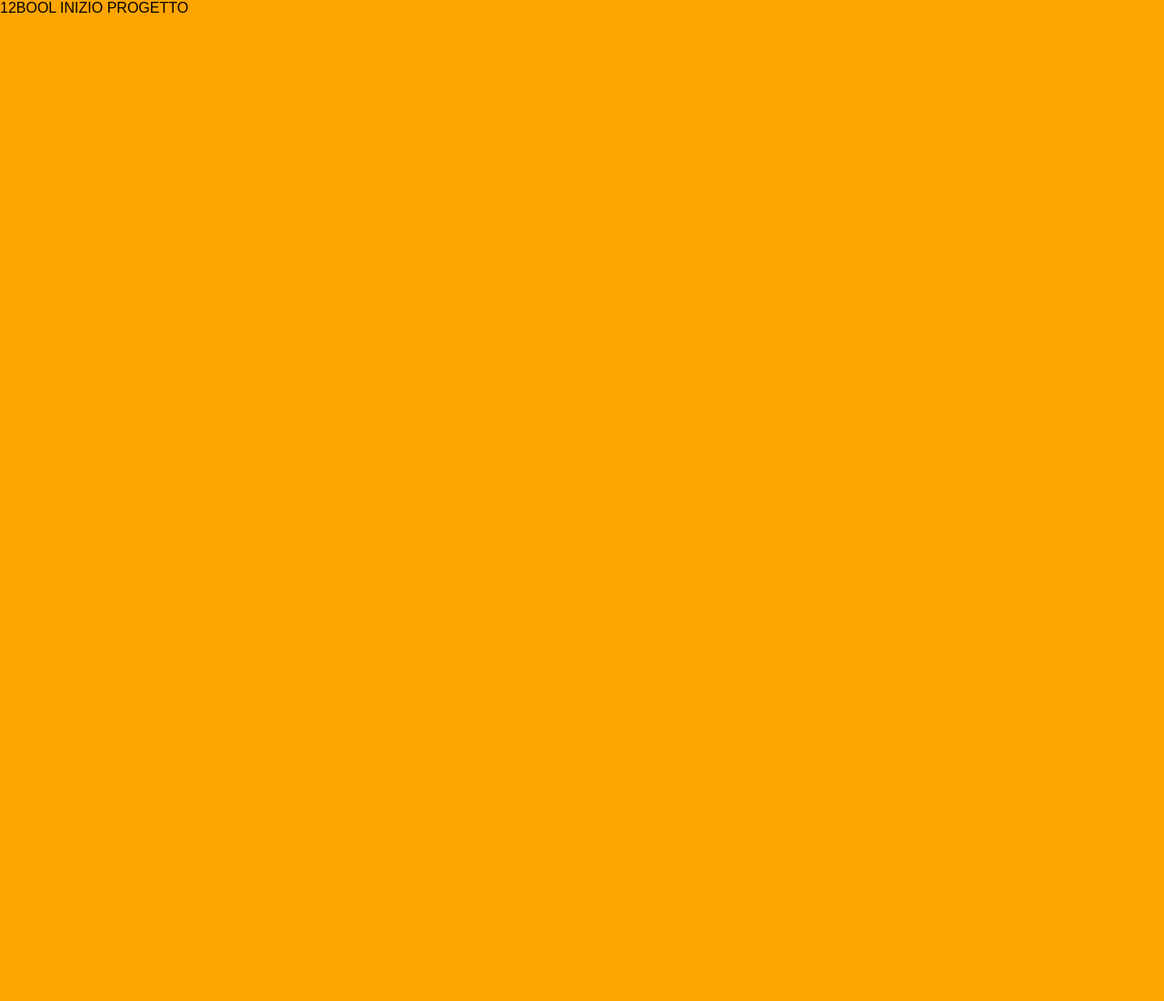
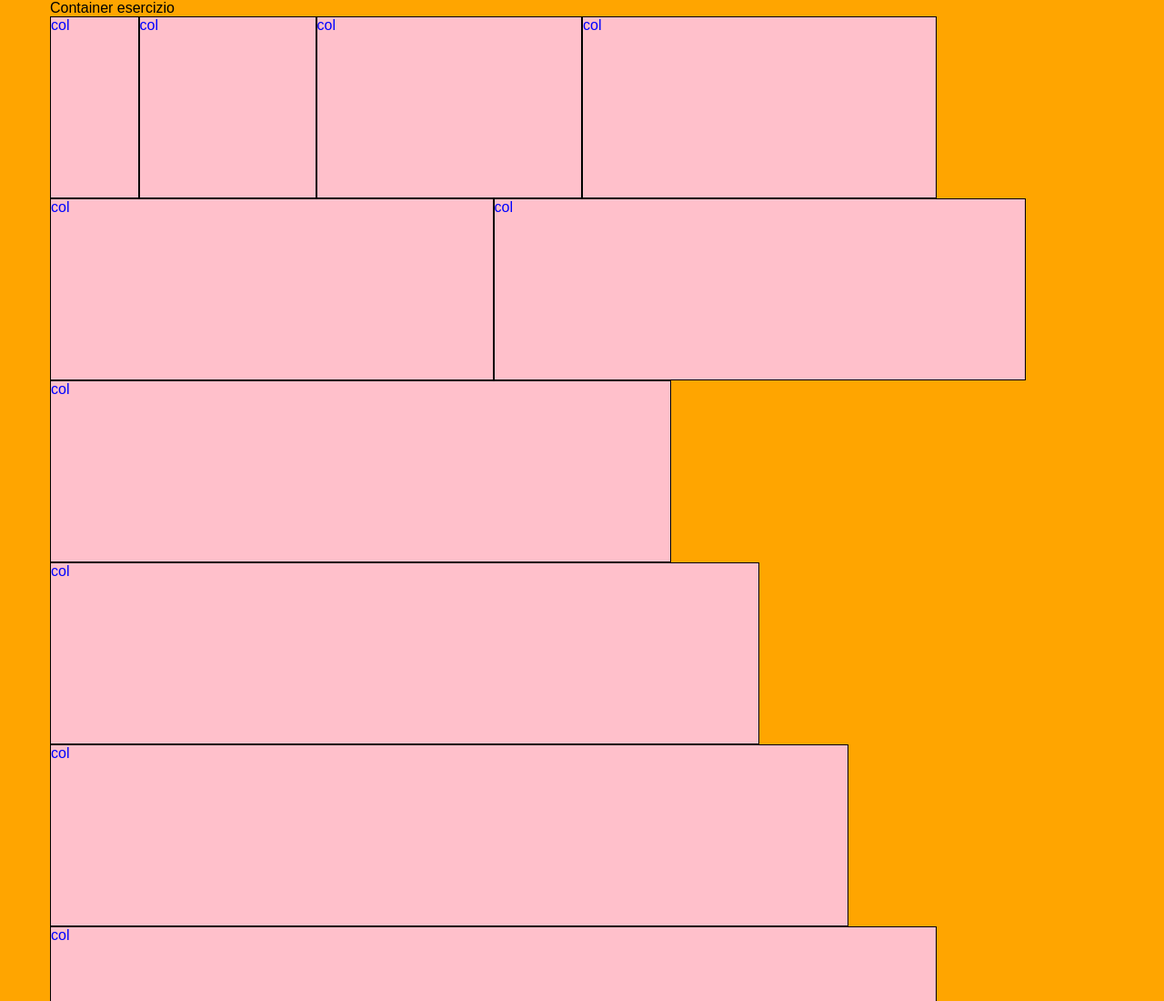
Before and after one commit to simonebresci/html-css-12bool, a plain HTML site: page index.html in a window 1280 px wide. Shown: the top 1100 px of the page at 91% size. Before the commit the page ends 800 px from the top, so only its background shows below. Drawn offline with Linux system fonts and the light colour scheme.

Commit message:
test float con colonne da 1 a 12

```diff
--- a/css/framework.css
+++ b/css/framework.css
@@ -2,3 +2,86 @@
 *{
   background-color: orange;
 }
+
+
+/* Classi framework */
+
+
+.container{
+  max-width: 1170px;
+}
+
+/* Container generico con clearfix*/
+.container::after{
+  content:"";
+  display: table;
+  clear:both;
+}
+
+/* Float left su tutte le colonne */
+[class*="col-"]{
+  color: red;
+  float:left;
+}
+
+
+/* Col-1 */
+.col-1{
+  /* Larghezza colonna espressa in dodicesimi */
+  width: calc((100%) / 12 * 1);
+}
+/* Col-2 */
+.col-2{
+  /* Larghezza colonna espressa in dodicesimi */
+  width: calc((100%) / 12 * 2);
+}
+/* Col-3 */
+.col-3{
+  /* Larghezza colonna espressa in dodicesimi */
+  width: calc((100%) / 12 * 3);
+}
+/* Col-4 */
+.col-4{
+  /* Larghezza colonna espressa in dodicesimi */
+  width: calc((100%) / 12 * 4);
+}
+/* Col-5 */
+.col-5{
+  /* Larghezza colonna espressa in dodicesimi */
+  width: calc((100%) / 12 * 5);
+}
+/* Col-6 */
+.col-6{
+  /* Larghezza colonna espressa in dodicesimi */
+  width: calc((100%) / 12 * 6);
+}
+/* Col-7 */
+.col-7{
+  /* Larghezza colonna espressa in dodicesimi */
+  width: calc((100%) / 12 * 7);
+}
+/* Col-8 */
+.col-8{
+  /* Larghezza colonna espressa in dodicesimi */
+  width: calc((100%) / 12 * 8);
+}
+/* Col-9 */
+.col-9{
+  /* Larghezza colonna espressa in dodicesimi */
+  width: calc((100%) / 12 * 9);
+}
+/* Col-10 */
+.col-10{
+  /* Larghezza colonna espressa in dodicesimi */
+  width: calc((100%) / 12 * 10);
+}
+/* Col-11 */
+.col-11{
+  /* Larghezza colonna espressa in dodicesimi */
+  width: calc((100%) / 12 * 11);
+}
+/* Col-12 */
+.col-12{
+  /* Larghezza colonna espressa in dodicesimi */
+  width: calc((100%) / 12 * 12);
+}
--- a/css/style.css
+++ b/css/style.css
@@ -1,8 +1,16 @@
 /* PROPRIETA' GENERALI */
 *{
   box-sizing: border-box;
-  margin:0;
+  margin:0 auto;
   padding:0;
   /* Font standard */
   font-family: 'Montserrat', sans-serif;
 }
+
+/* Proprietà div */
+[class*="col-"]{
+  color:blue;
+  height: 200px;
+  background-color: pink;
+  border: 1px solid black;
+}
--- a/index.html
+++ b/index.html
@@ -6,10 +6,39 @@
     <link rel="stylesheet" href="./css/framework.css">
     <link rel="stylesheet" href="./css/style.css">
 
+    <!-- Inizializza device-width -->
+    <meta name="viewport" content="width=device-width, initial-scale=1.0">
+
     <title>12Bool</title>
   </head>
   <body>
-    12BOOL INIZIO PROGETTO
+    <!-- Container di pagina -->
+    <div class="Container">
 
+      <!-- Container esercizio -->
+      <div class="container">
+        Container esercizio
+      </div>
+      <!-- /Container esercizio -->
+
+
+      <!-- Test colonne -->
+      <div class="container">
+        <div class="col-1"> col</div>
+        <div class="col-2"> col</div>
+        <div class="col-3"> col</div>
+        <div class="col-4"> col</div>
+        <div class="col-5"> col</div>
+        <div class="col-6"> col</div>
+        <div class="col-7"> col</div>
+        <div class="col-8"> col</div>
+        <div class="col-9"> col</div>
+        <div class="col-10"> col</div>
+        <div class="col-11"> col</div>
+        <div class="col-12"> col</div>
+      </div>
+
+    </div>
+    <!-- /Container di pagina -->
   </body>
 </html>
```
Also changed, not shown: img/reference.png (added).
